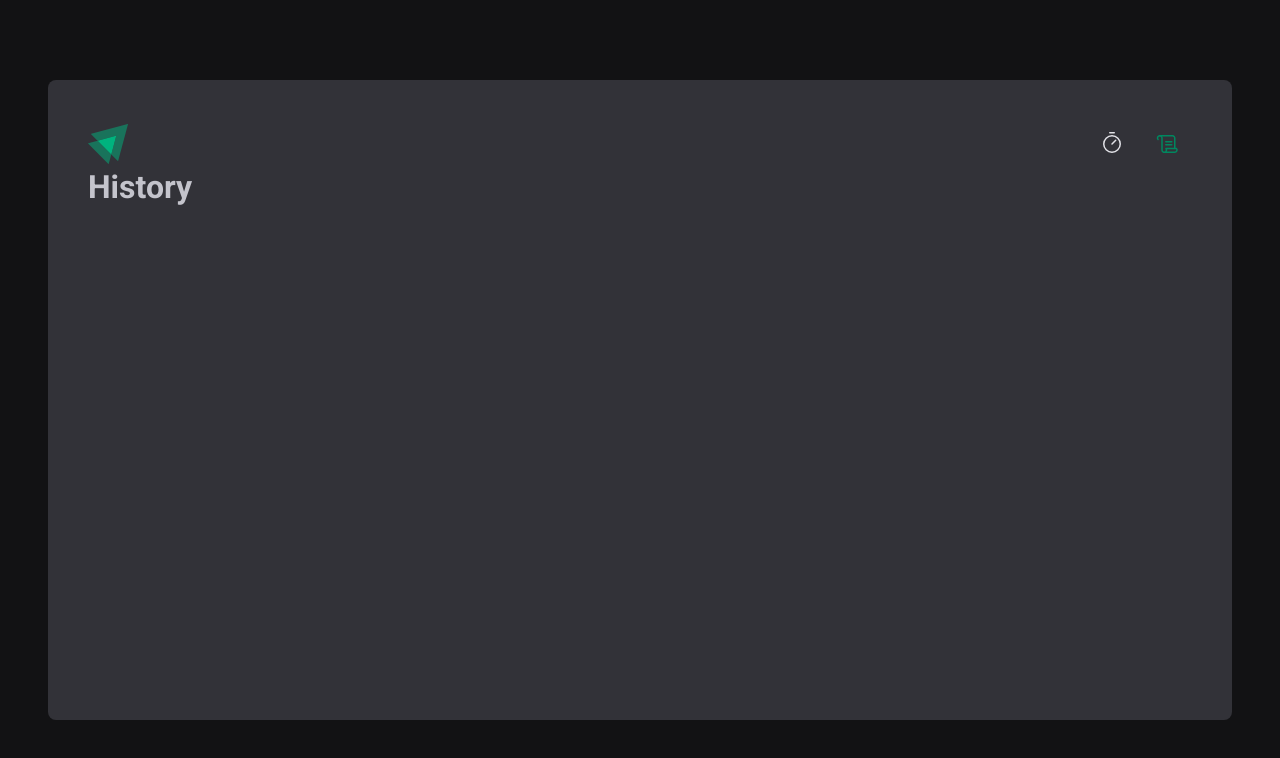
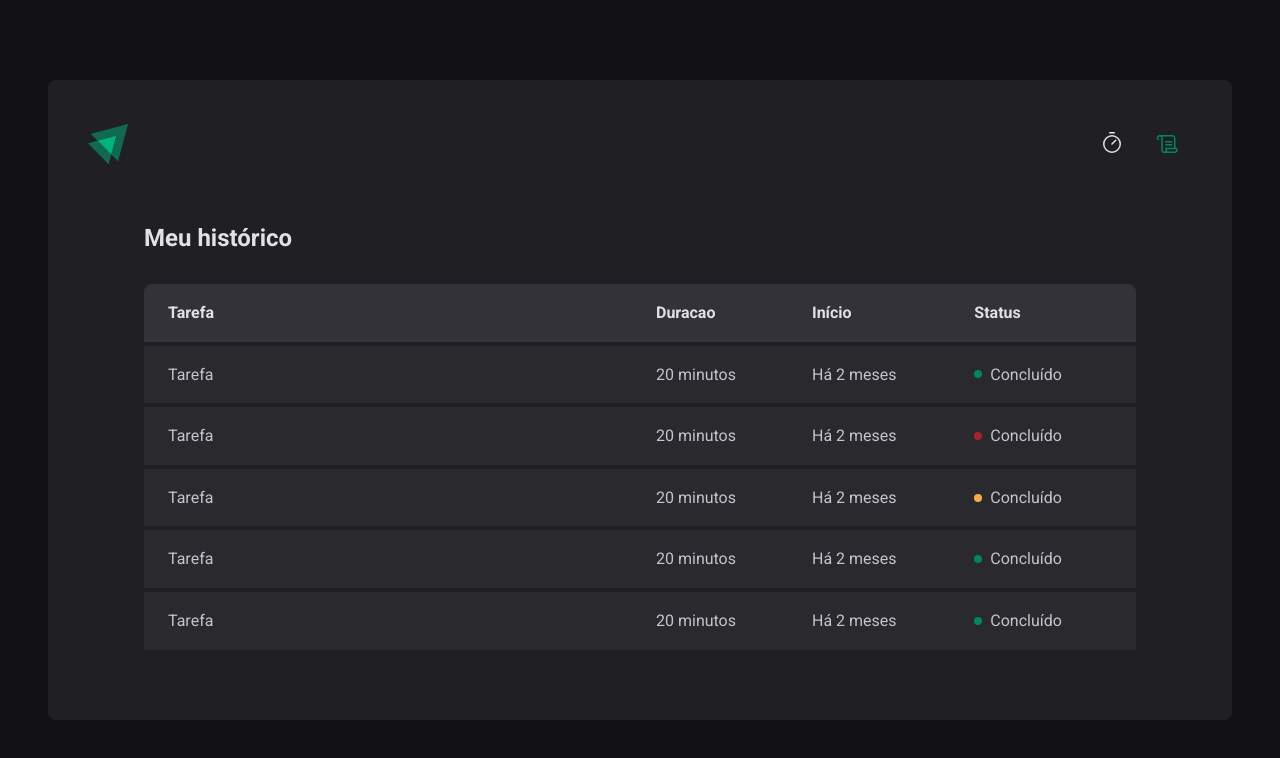
Before and after one commit to SergioMonteRi/rocketseat-react-task-timer, a React (Vite) app: page /history in a window 1280 px wide. Shown: the top 758 px of the page. Built offline with nearby package versions, Linux system fonts and the light colour scheme.

Commit message:
feat: create history screen content

```diff
--- a/src/layouts/DefaultLayout/styles.ts
+++ b/src/layouts/DefaultLayout/styles.ts
@@ -6,7 +6,7 @@
   margin: 5rem auto;
   padding: 2.5rem;
 
-  background-color: ${({ theme }) => theme['gray-600']};
+  background-color: ${({ theme }) => theme['gray-800']};
   border-radius: 8px;
 
   display: flex;
--- a/src/pages/History/index.tsx
+++ b/src/pages/History/index.tsx
@@ -1,3 +1,64 @@
+import { HistoryContainer, HistoryList, Status } from './styles'
+
 export const History = () => {
-  return <h1>History</h1>
+  return (
+    <HistoryContainer>
+      <h1>Meu histórico</h1>
+
+      <HistoryList>
+        <table>
+          <thead>
+            <tr>
+              <th>Tarefa</th>
+              <th>Duracao</th>
+              <th>Início</th>
+              <th>Status</th>
+            </tr>
+          </thead>
+          <tbody>
+            <tr>
+              <td>Tarefa</td>
+              <td>20 minutos</td>
+              <td>Há 2 meses</td>
+              <td>
+                <Status statusColor="green">Concluído</Status>
+              </td>
+            </tr>
+            <tr>
+              <td>Tarefa</td>
+              <td>20 minutos</td>
+              <td>Há 2 meses</td>
+              <td>
+                <Status statusColor="red">Concluído</Status>
+              </td>
+            </tr>
+            <tr>
+              <td>Tarefa</td>
+              <td>20 minutos</td>
+              <td>Há 2 meses</td>
+              <td>
+                <Status statusColor="yellow">Concluído</Status>
+              </td>
+            </tr>
+            <tr>
+              <td>Tarefa</td>
+              <td>20 minutos</td>
+              <td>Há 2 meses</td>
+              <td>
+                <Status statusColor="green">Concluído</Status>
+              </td>
+            </tr>
+            <tr>
+              <td>Tarefa</td>
+              <td>20 minutos</td>
+              <td>Há 2 meses</td>
+              <td>
+                <Status statusColor="green">Concluído</Status>
+              </td>
+            </tr>
+          </tbody>
+        </table>
+      </HistoryList>
+    </HistoryContainer>
+  )
 }
--- /dev/null
+++ b/src/pages/History/styles.ts
@@ -0,0 +1,87 @@
+import styled from 'styled-components'
+
+export const HistoryContainer = styled.div`
+  flex: 1;
+  padding: 3.5rem;
+
+  display: flex;
+  flex-direction: column;
+
+  h1 {
+    font-size: 1.5rem;
+    color: ${({ theme }) => theme['gray-100']};
+  }
+`
+
+export const HistoryList = styled.div`
+  flex: 1;
+  overflow: auto;
+  margin-top: 2rem;
+
+  table {
+    width: 100%;
+    border-collapse: collapse;
+    min-width: 600px;
+  }
+
+  th {
+    background-color: ${({ theme }) => theme['gray-600']};
+    padding: 1rem;
+    text-align: left;
+    color: ${({ theme }) => theme['gray-100']};
+    font-size: 0%.875rem;
+    line-height: 1.6;
+
+    &:first-child {
+      border-top-left-radius: 8px;
+      padding-left: 1.5rem;
+    }
+
+    &:last-child {
+      border-top-right-radius: 8px;
+      padding-right: 1.5rem;
+    }
+  }
+
+  td {
+    background-color: ${({ theme }) => theme['gray-700']};
+    border-top: 4px solid ${({ theme }) => theme['gray-800']};
+    padding: 1rem;
+    font-size: 0%.875rem;
+    line-height: 1.6;
+
+    &:first-child {
+      width: 50%;
+      padding-left: 1.5rem;
+    }
+
+    &:last-child {
+      padding-right: 1.5rem;
+    }
+  }
+`
+
+const STATUS_COLORS = {
+  yellow: 'yellow-500',
+  green: 'green-500',
+  red: 'red-500',
+} as const
+
+interface StatusProps {
+  statusColor: keyof typeof STATUS_COLORS
+}
+
+export const Status = styled.span<StatusProps>`
+  display: flex;
+  align-items: center;
+  gap: 0.5rem;
+
+  &::before {
+    content: '';
+    width: 0.5rem;
+    height: 0.5rem;
+    border-radius: 50%;
+    background: ${({ theme, statusColor }) =>
+      theme[STATUS_COLORS[statusColor]]};
+  }
+`
--- a/src/pages/Home/index.tsx
+++ b/src/pages/Home/index.tsx
@@ -5,6 +5,9 @@
   FormContainer,
   HomeContainer,
   CountdownContainer,
+  StartCountdownButton,
+  TaskInput,
+  MinutesAmountInput,
 } from './styles'
 
 export const Home = () => {
@@ -13,10 +16,26 @@
       <form>
         <FormContainer>
           <label htmlFor="task">Vou trabalhar em</label>
-          <input id="task" />
+          <TaskInput
+            id="task"
+            list="task-suggestions"
+            placeholder="Dê um nome para o seu projeto"
+          />
+
+          <datalist id="task-suggestions">
+            <option value="Estudar" />
+            <option value="Trabalhar" />
+          </datalist>
 
           <label htmlFor="minutesAmount">durante</label>
-          <input id="minutesAmount" type="number" />
+          <MinutesAmountInput
+            id="minutesAmount"
+            type="number"
+            placeholder="00"
+            step={5}
+            min={5}
+            max={60}
+          />
 
           <span>minutos</span>
         </FormContainer>
@@ -29,10 +48,10 @@
           <span>0</span>
         </CountdownContainer>
 
-        <button>
+        <StartCountdownButton type="submit">
           <Play size={24} />
           Comecar
-        </button>
+        </StartCountdownButton>
       </form>
     </HomeContainer>
   )
--- a/src/pages/Home/styles.ts
+++ b/src/pages/Home/styles.ts
@@ -28,6 +28,38 @@
   flex-wrap: wrap;
 `
 
+const BaseInput = styled.input`
+  background: transparent;
+  height: 2.5rem;
+  border: 0;
+  border-bottom: 2px solid ${({ theme }) => theme['gray-500']};
+  font-weight: bold;
+  font-size: 1.125rem;
+  padding: 0 0.5rem;
+  color: ${({ theme }) => theme['gray-100']};
+
+  &:focus {
+    box-shadow: none;
+    border-color: ${({ theme }) => theme['green-500']};
+  }
+
+  &::placeholder {
+    color: ${({ theme }) => theme['gray-500']};
+  }
+`
+
+export const TaskInput = styled(BaseInput)`
+  flex: 1;
+
+  &::-webkit-calendar-picker-indicator {
+    display: none !important;
+  }
+`
+
+export const MinutesAmountInput = styled(BaseInput)`
+  width: 4rem;
+`
+
 export const CountdownContainer = styled.div`
   font-family: 'Roboto Mono', monospace;
   font-size: 10rem;
@@ -53,3 +85,31 @@
   display: flex;
   justify-content: center;
 `
+
+export const StartCountdownButton = styled.button`
+  width: 100%;
+  border: 0;
+  padding: 1rem;
+  border-radius: 8px;
+
+  display: flex;
+  align-items: center;
+  justify-content: center;
+
+  gap: 0.5rem;
+  font-weight: bold;
+
+  cursor: pointer;
+
+  background: ${({ theme }) => theme['green-500']};
+  color: ${({ theme }) => theme['gray-100']};
+
+  &:disabled {
+    opacity: 0.7;
+    cursor: not-allowed;
+  }
+
+  &:not(:disabled):hover {
+    background: ${({ theme }) => theme['green-700']};
+  }
+`
```
